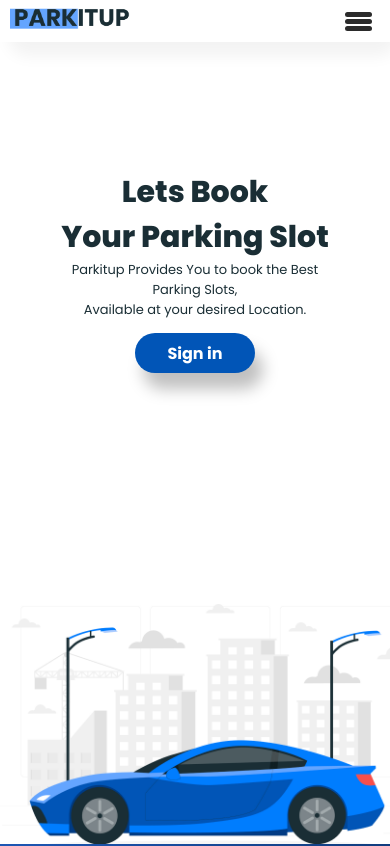
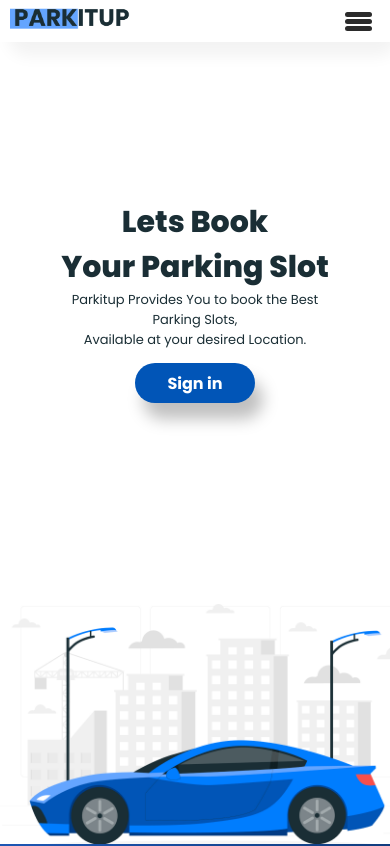
Before and after one commit to hrmnarora/parkinggg, a React (Create React App) app: page / in a window 390 px wide. Shown: the top 846 px of the page. Built offline with nearby package versions, Linux system fonts and the light colour scheme.

Commit message:
Update home.css

```diff
--- a/src/Components/home.css
+++ b/src/Components/home.css
@@ -302,7 +302,7 @@ margin-top: -20px;
         width: 80vw;
         flex-direction: column;
         margin-left: 0px;
-        margin-top: 150px;
+        margin-top: 180px;
         text-align: center;
         justify-content: center;
         align-items: center;
```
